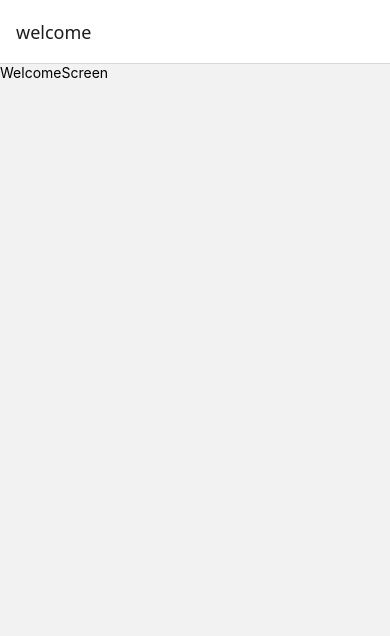
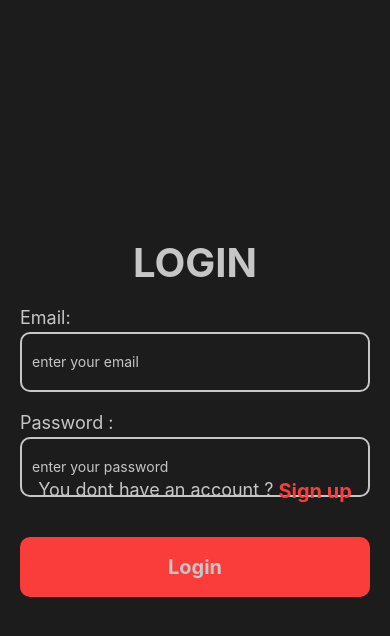
Before and after one commit to Ethernaljoz/react-native-cli-ecommerce, a React Native app: screen /Login in a window 390 px wide. Shown: the top 636 px of the page. Built offline with nearby package versions, Linux system fonts and the light colour scheme.

Commit message:
login ui

```diff
--- a/App.tsx
+++ b/App.tsx
@@ -1,7 +1,6 @@
 import React from 'react';
 import { NavigationContainer } from '@react-navigation/native';
 import { AuthStackScreen } from './AppNavigation';
-
 
 
 
--- a/AppNavigation.tsx
+++ b/AppNavigation.tsx
@@ -6,16 +6,22 @@ import LoginScreen from './src/screens/auth/Login';
 import RegisterScreen from './src/screens/auth/Register';
 // import { createBottomTabNavigator } from '@react-navigation/bottom-tabs';
 
+export type AuthStackParams = {
+  Welcome;
+  Login;
+  Register;
+}
 
-const AuthStack = createNativeStackNavigator();
+
+const AuthStack = createNativeStackNavigator<AuthStackParams>();
 // const RootStack = createBottomTabNavigator();
 
 export const AuthStackScreen = ( )=>{
     return(
-      <AuthStack.Navigator initialRouteName="welcome" >
-        <AuthStack.Screen name="welcome"  component={WelcomeScreen} />
-        <AuthStack.Screen name="login"  component={LoginScreen} />
-        <AuthStack.Screen name="register"  component={RegisterScreen} />
+      <AuthStack.Navigator initialRouteName="Login" >
+        <AuthStack.Screen name="Welcome"  component={WelcomeScreen} />
+        <AuthStack.Screen name="Login" options={{headerShown:false}}  component={LoginScreen} />
+        <AuthStack.Screen name="Register"  component={RegisterScreen} />
       </AuthStack.Navigator>
     );
   };
--- /dev/null
+++ b/src/components/CustomTextInput.tsx
@@ -0,0 +1,49 @@
+import { KeyboardTypeOptions, StyleSheet, TextInput } from 'react-native';
+import React, { useState } from 'react';
+import { AppColors } from '../theme/colors';
+
+type InputProps = {
+    onChangeText : (text: string) => void,
+    value: string,
+    placeholder: string,
+   keyboardType?:  KeyboardTypeOptions
+   onBlur? : ()=> void,
+   onFocus?: ()=> void,
+   secureTextEntry?: boolean
+}
+
+const CustomTextInput = (props:InputProps) => {
+    const [inputFocusColor, setInputFocusColor] = useState(AppColors.textColor);
+    const customFocus = ()=>{
+        props?.onBlur;
+        setInputFocusColor(AppColors.mainColor);
+    };
+
+    const customBlur = ()=>{
+        props?.onBlur;
+        setInputFocusColor(AppColors.textColor);
+
+    };
+  return (
+    <TextInput
+    {...props}
+    placeholderTextColor={AppColors.textColor}
+    onBlur={customBlur}
+    onFocus={customFocus}
+    style= {[{borderColor: inputFocusColor},styles.inputStyle]}
+    />
+  );
+};
+
+export default CustomTextInput;
+
+const styles = StyleSheet.create({
+    inputStyle:{
+        width:'100%',
+        height: 60,
+        borderWidth: 2,
+        padding:10,
+        borderRadius:10,
+        color: AppColors.textColor,
+      },
+});
--- a/src/components/ScreenWrapper.tsx
+++ b/src/components/ScreenWrapper.tsx
@@ -1,6 +1,7 @@
-import { View } from 'react-native';
+import { StyleSheet, View } from 'react-native';
 import React from 'react';
 import { useSafeAreaInsets } from 'react-native-safe-area-context';
+import { AppColors } from '../theme/colors';
 
 interface screenProps{
     children:React.ReactNode
@@ -8,9 +9,9 @@ interface screenProps{
 
 const ScreenWrapper = ({children}:screenProps) => {
     const { top } = useSafeAreaInsets();
-    const paddingTop = top > 0 ?top+5 : 30;
+    const paddingTop = top > 0 ? top + 5 : 30;
   return (
-    <View style={{flex:1, paddingTop, backgroundColor:"white",paddingHorizontal:20}} >
+    <View style={[{paddingTop}, styles.container]} >
       {
         children
       }
@@ -19,3 +20,11 @@ const ScreenWrapper = ({children}:screenProps) => {
 };
 
 export default ScreenWrapper;
+
+const styles = StyleSheet.create({
+  container:{
+    flex:1,
+    backgroundColor: AppColors.backgroundColor,
+    paddingHorizontal:20,
+  },
+});
--- a/src/screens/auth/Login.tsx
+++ b/src/screens/auth/Login.tsx
@@ -1,12 +1,149 @@
-import { Text, View } from 'react-native';
-import React from 'react';
+import { Pressable, ScrollView, StyleSheet, Text, View } from 'react-native';
+import React, { useState } from 'react';
+import ScreenWrapper from '../../components/ScreenWrapper';
+import { Controller, useForm } from 'react-hook-form';
+import { useNavigation } from '@react-navigation/native';
+import { NativeStackNavigationProp } from '@react-navigation/native-stack';
+import { AuthStackParams } from '../../../AppNavigation';
+import { AppColors } from '../../theme/colors';
+import CustomTextInput from '../../components/CustomTextInput';
 
 const LoginScreen = () => {
+
+  const navigation = useNavigation<NativeStackNavigationProp<AuthStackParams>>();
+  const onSubmit = (data: any) => {
+    // login(data)
+  };
+  const { control, handleSubmit,formState:{ errors } } = useForm({
+    defaultValues: {
+      email: '',
+      password: '',
+    },
+  });
   return (
-    <View>
-      <Text>LoginScreen</Text>
-    </View>
+    <ScreenWrapper>
+      <ScrollView contentContainerStyle={styles.loginWrapper}>
+        <View>
+
+
+            <Text style={styles.loginText} >
+              LOGIN
+            </Text>
+
+          <View style={styles.formStyle}>
+
+              {/* Email input */}
+              <View>
+                <Text style={styles.textLabel}>Email:</Text>
+                <Controller
+                  name="email"
+                  control={control}
+                  render={({ field: { onChange, value } }) => (
+                    <CustomTextInput
+                      value={value}
+                      onChangeText={onChange}
+                      placeholder="enter your email"
+                    />
+                  )}
+                />
+              </View>
+
+              {/* Password input */}
+              <View>
+                <Text  style={styles.textLabel} >Password :</Text>
+                <Controller
+                  name="password"
+                  control={control}
+                  render={({ field: { onChange, value } }) => (
+                    <CustomTextInput
+                      value={value}
+                      onChangeText={onChange}
+                      placeholder="enter your password"
+                      secureTextEntry
+                    />
+                  )}
+                />
+              </View>
+
+
+            <Pressable
+            style={styles.pressableStyle}
+              onPress={handleSubmit(onSubmit)}
+            >
+              {
+                // loading ? <ActivityIndicator size="large" color="white" /> :
+              <Text style={styles.pressableText}>Login</Text>
+              }
+            </Pressable>
+
+          </View>
+
+          <View style={styles.suggestionWrapper}>
+            <Text style={styles.textLabel}>You dont have an account ? </Text>
+            <Pressable onPress={() => navigation.navigate('Register')}>
+              <Text style={styles.goToSignUp}>
+              Sign up
+              </Text>
+            </Pressable>
+          </View>
+
+      </View>
+      </ScrollView>
+    </ScreenWrapper>
   );
 };
 
 export default LoginScreen;
+
+const styles = StyleSheet.create({
+  textLabel:{
+    color:AppColors.textColor,
+    fontSize:18,
+    fontWeight:'medium',
+    marginBottom:4,
+  },
+
+  pressableStyle:{
+    width:'100%',
+    height:60,
+    backgroundColor:AppColors.mainColor,
+    borderRadius: 10,
+    justifyContent:'center',
+    alignItems: 'center',
+    marginTop:20,
+  },
+  pressableText:{
+    color:AppColors.textColor,
+    textAlign: 'center',
+    fontSize:20,
+    fontWeight:'bold',
+  },
+  formStyle:{
+    flex:1,
+    flexDirection:'column',
+    gap:20,
+  },
+  loginText:{
+    textAlign:'center',
+    color:AppColors.textColor,
+    fontSize:40,
+    fontWeight:'bold',
+    marginBottom:20,
+  },
+  loginWrapper:{
+    flex:1,
+    justifyContent: 'center',
+  },
+  suggestionWrapper:{
+    marginTop:15,
+    flex:1,
+    justifyContent: 'center',
+    flexDirection:'row',
+  },
+  goToSignUp:{
+    color:AppColors.mainColor,
+    fontWeight:'bold',
+    fontSize:20,
+  },
+
+});
--- a/src/screens/auth/Register.tsx
+++ b/src/screens/auth/Register.tsx
@@ -1,15 +1,17 @@
-import { ActivityIndicator, Pressable, ScrollView, Text, TextInput, useWindowDimensions, View } from 'react-native';
+import { ActivityIndicator, Pressable, ScrollView, StyleSheet, Text, TextInput,  View } from 'react-native';
 import React from 'react';
 import { Controller, useForm } from 'react-hook-form';
 import { useNavigation } from '@react-navigation/native';
 import ScreenWrapper from '../../components/ScreenWrapper';
+import { NativeStackNavigationProp } from '@react-navigation/native-stack';
+import { AuthStackParams } from '../../../AppNavigation';
+import CustomTextInput from '../../components/CustomTextInput';
 
 const RegisterScreen = () => {
-  const navigation = useNavigation();
-  const { width, height } = useWindowDimensions();
+  const navigation = useNavigation<NativeStackNavigationProp<AuthStackParams>>();
 
     const onSubmit = (data: any) => {
-      register(data);
+      // register(data);
     };
   const {
     control,
@@ -17,9 +19,9 @@ const RegisterScreen = () => {
     formState: { errors },
   } = useForm({
     defaultValues: {
-      username: "",
-      email: "",
-      password: "",
+      username: '',
+      email: '',
+      password: '',
     },
   });
   return (
@@ -39,7 +41,7 @@ const RegisterScreen = () => {
                   name="username"
                   control={control}
                   render={({ field: { onChange, value } }) => (
-                    <TextInput
+                    <CustomTextInput
                       value={value}
                       onChangeText={onChange}
                       placeholder="enter your name"
@@ -53,11 +55,12 @@ const RegisterScreen = () => {
                   name="email"
                   control={control}
                   render={({ field: { onChange, value } }) => (
-                    <TextInput
+                    <CustomTextInput
                       value={value}
                       onChangeText={onChange}
                       placeholder="enter your name"
-                      autoCapitalize="none"
+                      keyboardType="email-address"
+                      // autoCapitalize="none"
                     />
                   )}
                 />
@@ -68,7 +71,7 @@ const RegisterScreen = () => {
                   name="password"
                   control={control}
                   render={({ field: { onChange, value } }) => (
-                    <TextInput
+                    <CustomTextInput
                       value={value}
                       onChangeText={onChange}
                       placeholder="enter your name"
@@ -83,13 +86,13 @@ const RegisterScreen = () => {
               onPress={ handleSubmit(onSubmit)}
             >
               {
-                loading ? <ActivityIndicator size="large" color="white" /> :
+                // loading ? <ActivityIndicator size="large" color="white" /> :
               <Text >Register</Text>}
             </Pressable>
           </View>
           <View >
             <Text >You have already an account ? </Text>
-            <Pressable onPress={() => navigation.navigate('login')}>
+            <Pressable onPress={() => navigation.navigate('Login')}>
               <Text >
                 Sign in
               </Text>
@@ -102,3 +105,6 @@ const RegisterScreen = () => {
 };
 
 export default RegisterScreen;
+
+
+const styles = StyleSheet.create({});
--- /dev/null
+++ b/src/theme/colors.ts
@@ -0,0 +1,5 @@
+export const AppColors = {
+    backgroundColor : '#1C1C1C',
+    textColor : '#C6C6C6',
+    mainColor: '#FA3D3B',
+};
```
